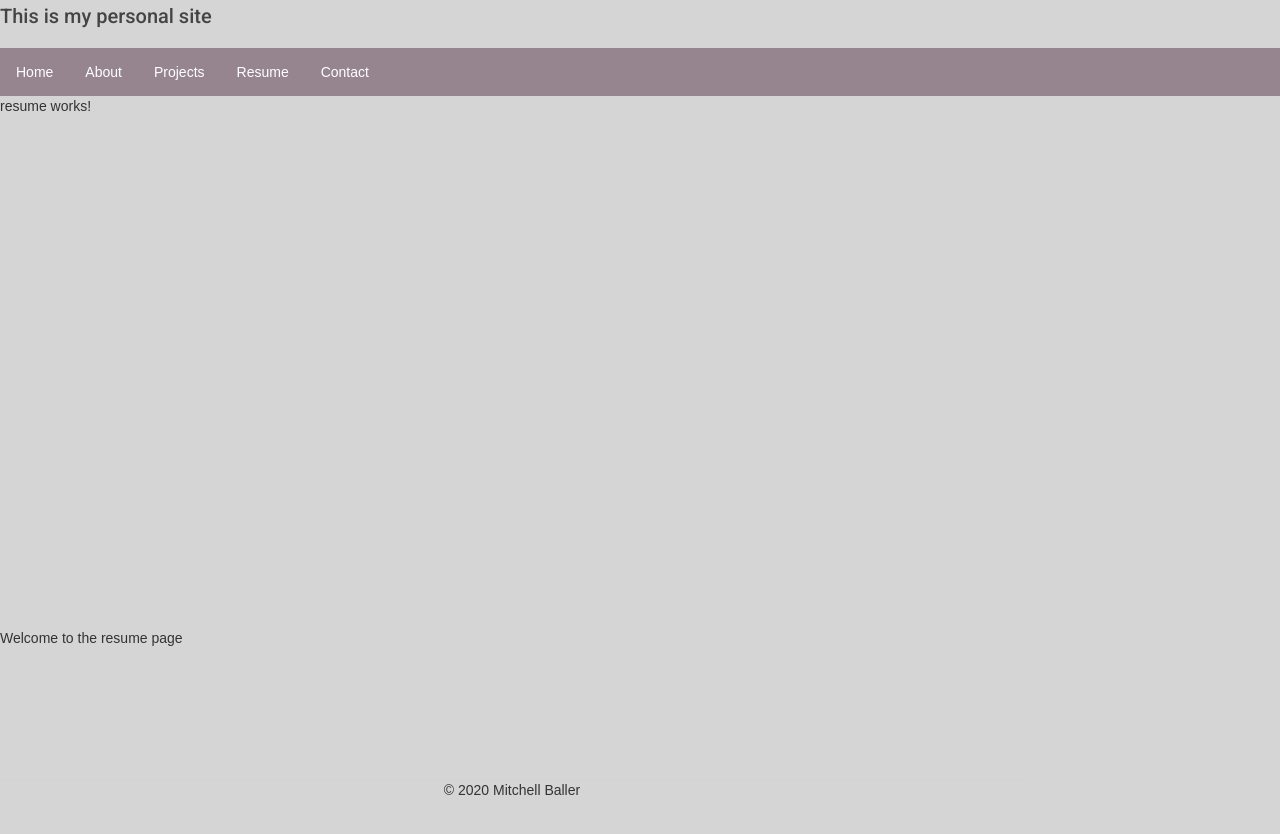
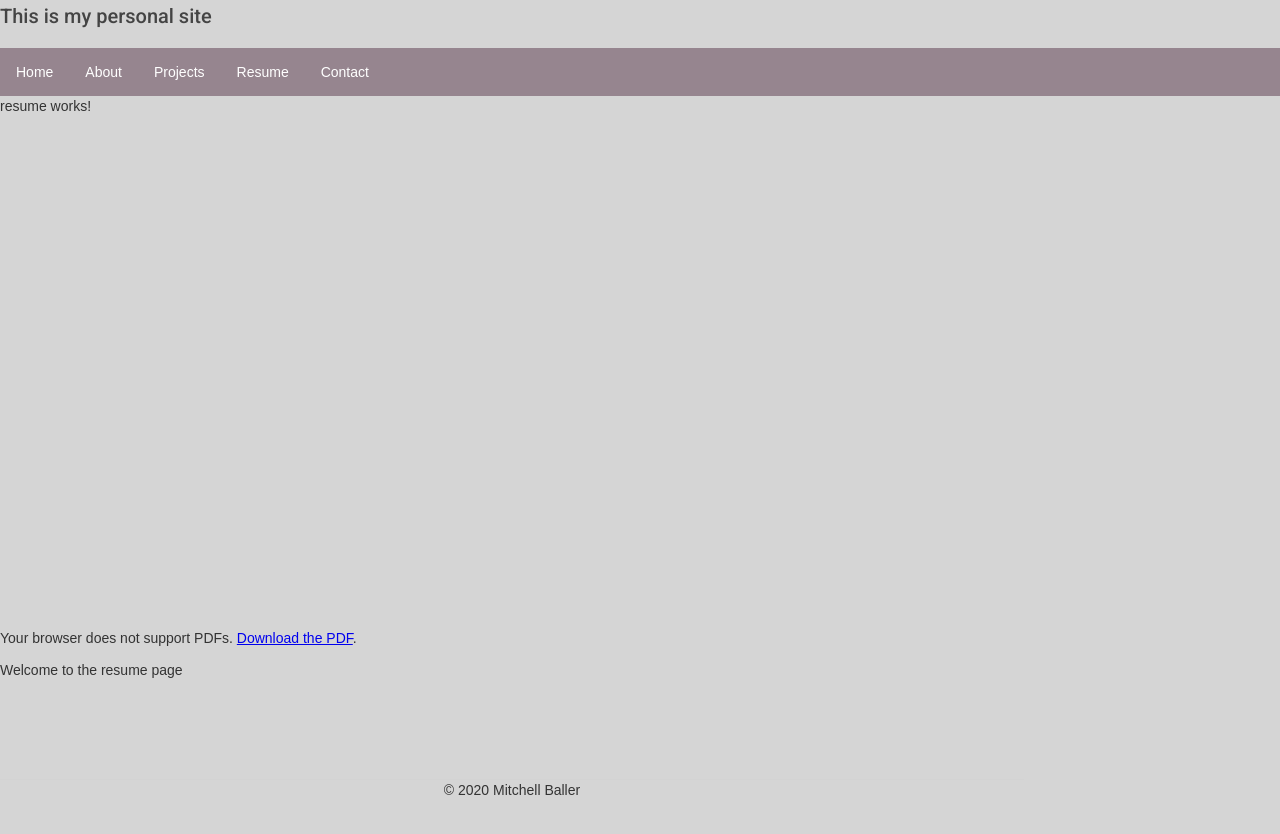
Before and after one commit to mitchellballer/personal_site, an Angular app in the folder angular/personal-site/: page /resume in a window 1280 px wide. Shown: the top 834 px of the page. After the commit the page ends 800 px from the top, so only its background shows below. Built offline with nearby package versions, Linux system fonts and the light colour scheme.

Commit message:
not sure why embeding pdf isn't working but it might be better to write up the resume from scratch here. Good practice at least

```diff
--- a/angular/personal-site/src/app/resume/resume.component.html
+++ b/angular/personal-site/src/app/resume/resume.component.html
@@ -1,10 +1,21 @@
 <p>resume works!</p>
 
 <div class="pdf">
-<embed src="\src\assets\BallerMitchellResume_2019.pdf"
+     <object data="/src/assets/PrQYPg5.jpg"
      type="application/pdf"
      width="100%"
      height="2100px">
+          <embed src="/src/assets/PrQYPg5.jpg">
+     </object>
 </div>
 
+<object
+  data="/src/assets/BallerMitchellResume_2019.pdf"
+  type="application/pdf"
+  width="100%"
+  height="100%">
+  <p>Your browser does not support PDFs.
+    <a href="/src/assets/BallerMitchellResume_2019.pdf">Download the PDF</a>.</p>
+</object>
+
 {{landing}}
```
